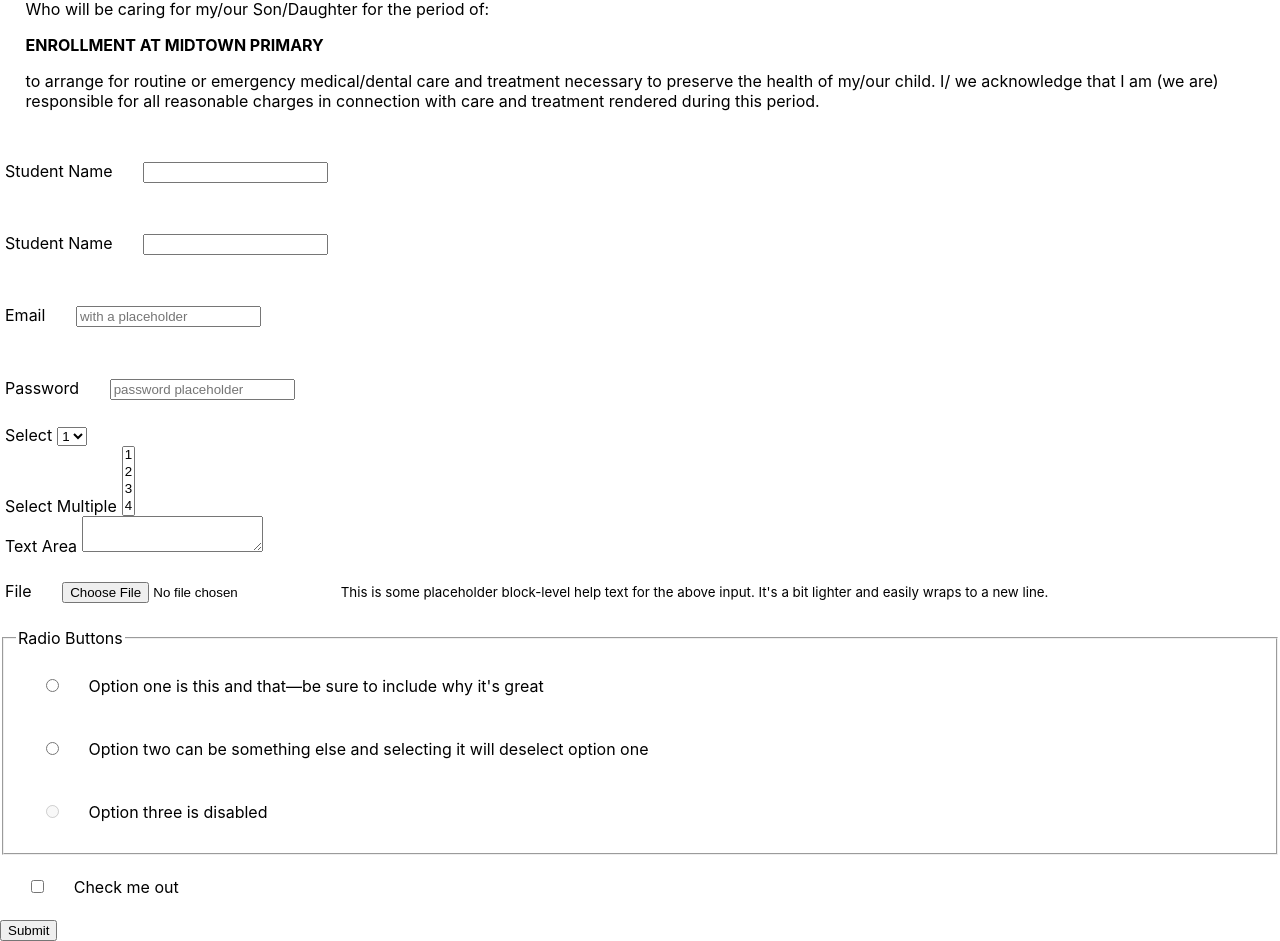
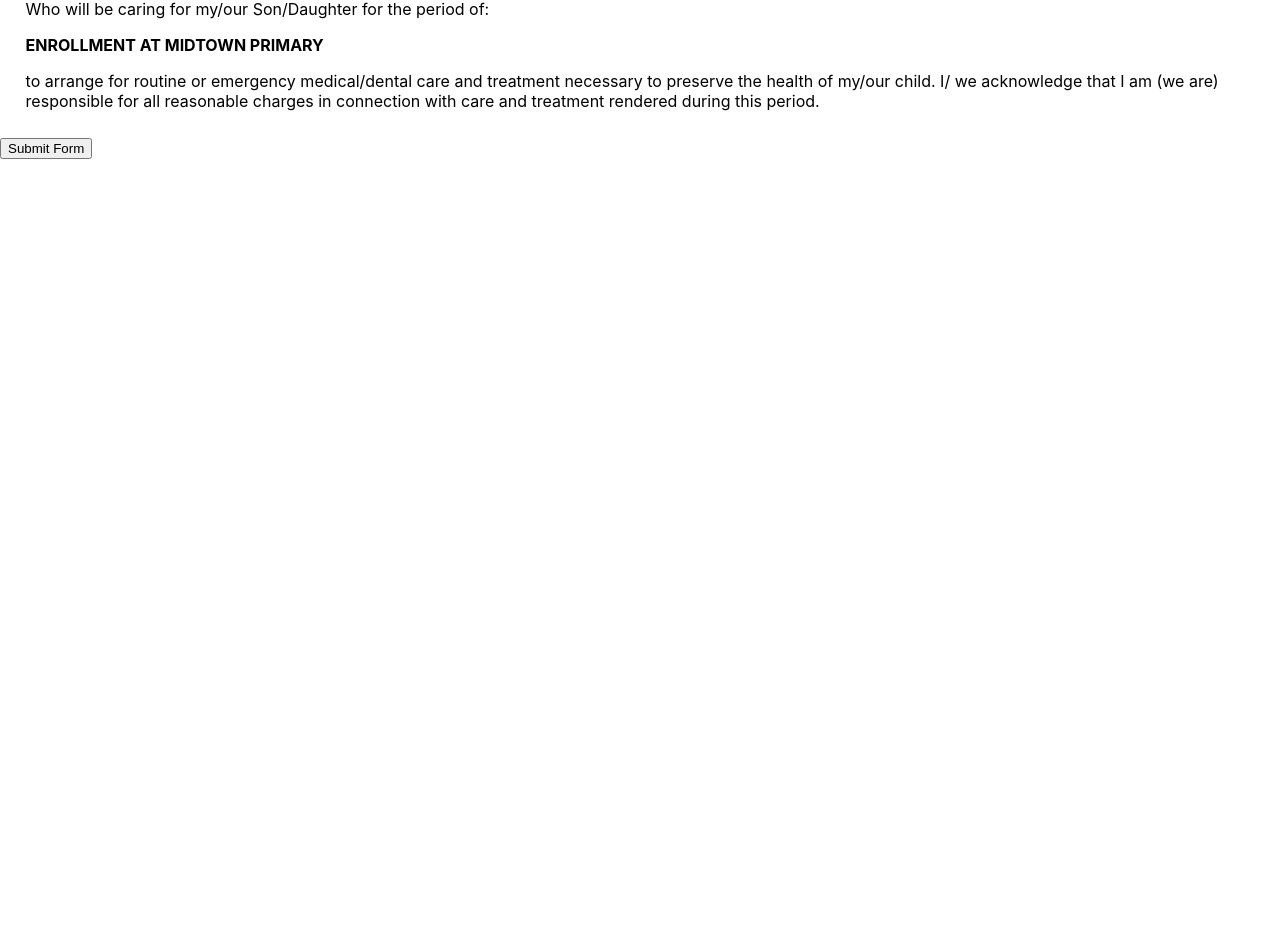
Before and after one commit to lmriii/enrollment, a React (Create React App) app in the folder enrollment/: page / in a window 1280 px wide. Shown: the part 1831-2772 px from the top of the page. After the commit the page ends 1990 px from the top, so only its background shows below. Built offline with nearby package versions, Linux system fonts and the light colour scheme.

Commit message:
added email js to send emails

```diff
--- a/enrollment/package.json
+++ b/enrollment/package.json
@@ -6,6 +6,7 @@
     "@testing-library/jest-dom": "^5.16.2",
     "@testing-library/react": "^12.1.3",
     "@testing-library/user-event": "^13.5.0",
+    "emailjs-com": "^3.2.0",
     "react": "^17.0.2",
     "react-dom": "^17.0.2",
     "react-scripts": "5.0.0",
--- a/enrollment/public/index.html
+++ b/enrollment/public/index.html
@@ -10,34 +10,11 @@
       content="Web site created using create-react-app"
     />
     <link rel="apple-touch-icon" href="%PUBLIC_URL%/logo192.png" />
-    <!--
-      manifest.json provides metadata used when your web app is installed on a
-      user's mobile device or desktop. See https://developers.google.com/web/fundamentals/web-app-manifest/
-    -->
     <link rel="manifest" href="%PUBLIC_URL%/manifest.json" />
-    <!--
-      Notice the use of %PUBLIC_URL% in the tags above.
-      It will be replaced with the URL of the `public` folder during the build.
-      Only files inside the `public` folder can be referenced from the HTML.
-
-      Unlike "/favicon.ico" or "favicon.ico", "%PUBLIC_URL%/favicon.ico" will
-      work correctly both with client-side routing and a non-root public URL.
-      Learn how to configure a non-root public URL by running `npm run build`.
-    -->
-    <title>React App</title>
+    <title>Enrollment</title>
   </head>
   <body>
     <noscript>You need to enable JavaScript to run this app.</noscript>
     <div id="root"></div>
-    <!--
-      This HTML file is a template.
-      If you open it directly in the browser, you will see an empty page.
-
-      You can add webfonts, meta tags, or analytics to this file.
-      The build step will place the bundled scripts into the <body> tag.
-
-      To begin the development, run `npm start` or `yarn start`.
-      To create a production bundle, use `npm run build` or `yarn build`.
-    -->
   </body>
 </html>
--- a/enrollment/src/components/Enrollment.js
+++ b/enrollment/src/components/Enrollment.js
@@ -1,8 +1,26 @@
-import React from 'react';
-import { Button, Form, FormGroup, Label, Input, FormText } from 'reactstrap';
+import React, { useRef } from 'react';
+import { Button, Form, FormGroup, Label, Input } from 'reactstrap';
+import emailjs from 'emailjs-com';
 
-export default class Example extends React.Component {
-    render() {
+
+const Contact = () => {
+
+    const form = useRef();
+    function sendEmailForm(e) {
+        e.preventDefault();
+
+        emailjs.sendForm('service_prtkkgq', 'template_votjuxl', 'form', 'QB59AV4sGBP6FfRvo')
+            .then((result) => {
+                console.log(form);
+            }, (error) => {
+                console.log(error.text);
+            });
+            // e.target.reset();
+    }
+
+
+
+
     return (
         <>
             <header>
@@ -10,7 +28,7 @@ export default class Example extends React.Component {
                 <h2>Student Emergency Information</h2>
             </header>
 
-                <Form>
+            <form ref={form} onSubmit={sendEmailForm} className='enrollmentForm'>
                 <div style={{
                     margin: '2%',
                     borderWidth: '10px',
@@ -19,7 +37,7 @@ export default class Example extends React.Component {
                     alignItems: 'flex-end',
                     padding: '1%'
                 }}>
-                        <FormGroup >
+                    <FormGroup>
                         <Label for='name'>Student's Name</Label>
                         <Input type='text' name='name' id='name' />
                     </FormGroup>
@@ -37,13 +55,13 @@ export default class Example extends React.Component {
                     </FormGroup>
                     <FormGroup required check>
                         <Label check>
-                                <Input type="radio" name="radio1" />{' '}
+                            <Input type="radio" name="radio1" value={'Re-enrollment'} />{' '}
                             Re-enrollment
                         </Label>
                     </FormGroup>
                     <FormGroup check>
                         <Label check>
-                                <Input type="radio" name="radio1" />{' '}
+                            <Input type="radio" name="radio1" value={'Enrollment'}/>{' '}
                             Enrollment
                         </Label>
                     </FormGroup>
@@ -288,86 +306,12 @@ I/ we acknowledge that I am (we are) responsible for all reasonable charges in c
 
 
 
-                    <FormGroup>
-                        <Label for='name'>Student Name</Label>
-                        <Input type='text' name='name' id='name' />
-                    </FormGroup>
-                    <FormGroup>
-                        <Label for='name'>Student Name</Label>
-                        <Input type='text' name='name' id='name' />
-                    </FormGroup>
 
-
-                    <FormGroup>
-                        <Label for="exampleEmail">Email</Label>
-                        <Input type="email" name="email" id="exampleEmail" placeholder="with a placeholder" />
-                    </FormGroup>
-                    <FormGroup>
-                        <Label for="examplePassword">Password</Label>
-                        <Input type="password" name="password" id="examplePassword" placeholder="password placeholder" />
-                    </FormGroup>
-                    <FormGroup>
-                        <Label for="exampleSelect">Select</Label>
-                        <Input type="select" name="select" id="exampleSelect">
-                            <option>1</option>
-                            <option>2</option>
-                            <option>3</option>
-                            <option>4</option>
-                            <option>5</option>
-                        </Input>
-                    </FormGroup>
-                    <FormGroup>
-                        <Label for="exampleSelectMulti">Select Multiple</Label>
-                        <Input type="select" name="selectMulti" id="exampleSelectMulti" multiple>
-                            <option>1</option>
-                            <option>2</option>
-                            <option>3</option>
-                            <option>4</option>
-                            <option>5</option>
-                        </Input>
-                    </FormGroup>
-                    <FormGroup>
-                        <Label for="exampleText">Text Area</Label>
-                        <Input type="textarea" name="text" id="exampleText" />
-                    </FormGroup>
-                    <FormGroup>
-                        <Label for="exampleFile">File</Label>
-                        <Input type="file" name="file" id="exampleFile" />
-                        <FormText color="muted">
-                            This is some placeholder block-level help text for the above input.
-                            It's a bit lighter and easily wraps to a new line.
-                        </FormText>
-                    </FormGroup>
-                    <FormGroup tag="fieldset">
-                        <legend>Radio Buttons</legend>
-                        <FormGroup check>
-                            <Label check>
-                                <Input type="radio" name="radio1" />{' '}
-                                Option one is this and that—be sure to include why it's great
-                            </Label>
-                        </FormGroup>
-                        <FormGroup check>
-                            <Label check>
-                                <Input type="radio" name="radio1" />{' '}
-                                Option two can be something else and selecting it will deselect option one
-                            </Label>
-                        </FormGroup>
-                        <FormGroup check disabled>
-                            <Label check>
-                                <Input type="radio" name="radio1" disabled />{' '}
-                                Option three is disabled
-                            </Label>
-                        </FormGroup>
-                    </FormGroup>
-                    <FormGroup check>
-                        <Label check>
-                            <Input type="checkbox" />{' '}
-                            Check me out
-                        </Label>
-                    </FormGroup>
-                    <Button>Submit</Button>
-                </Form>
+                <Button onSubmit={()=>{console.log('i worked too')}}>Submit Form</Button>
+            </form>
         </>
     );
+
 }
-}
+
+export default Contact;
--- a/enrollment/src/index.js
+++ b/enrollment/src/index.js
@@ -5,9 +5,9 @@ import App from './App';
 import reportWebVitals from './reportWebVitals';
 
 ReactDOM.render(
-  <React.StrictMode>
-    <App />
-  </React.StrictMode>,
+  // <React.StrictMode>
+    <App />,
+  // </React.StrictMode>,
   document.getElementById('root')
 );
 
```
Also changed, not shown: 1 other file (tests, documents, lock files or other folders). Lines whose indentation alone changed are shown as unchanged.
